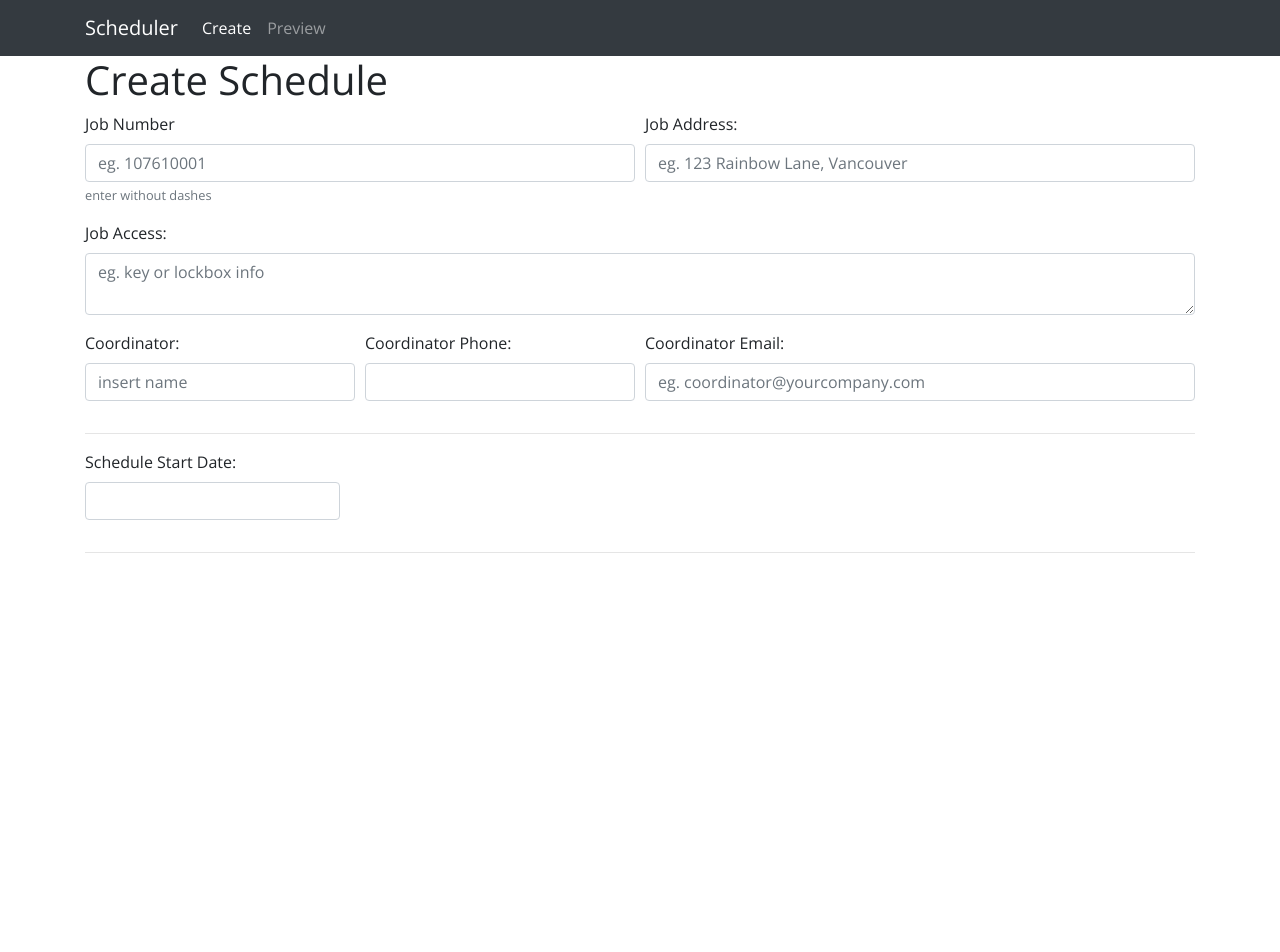
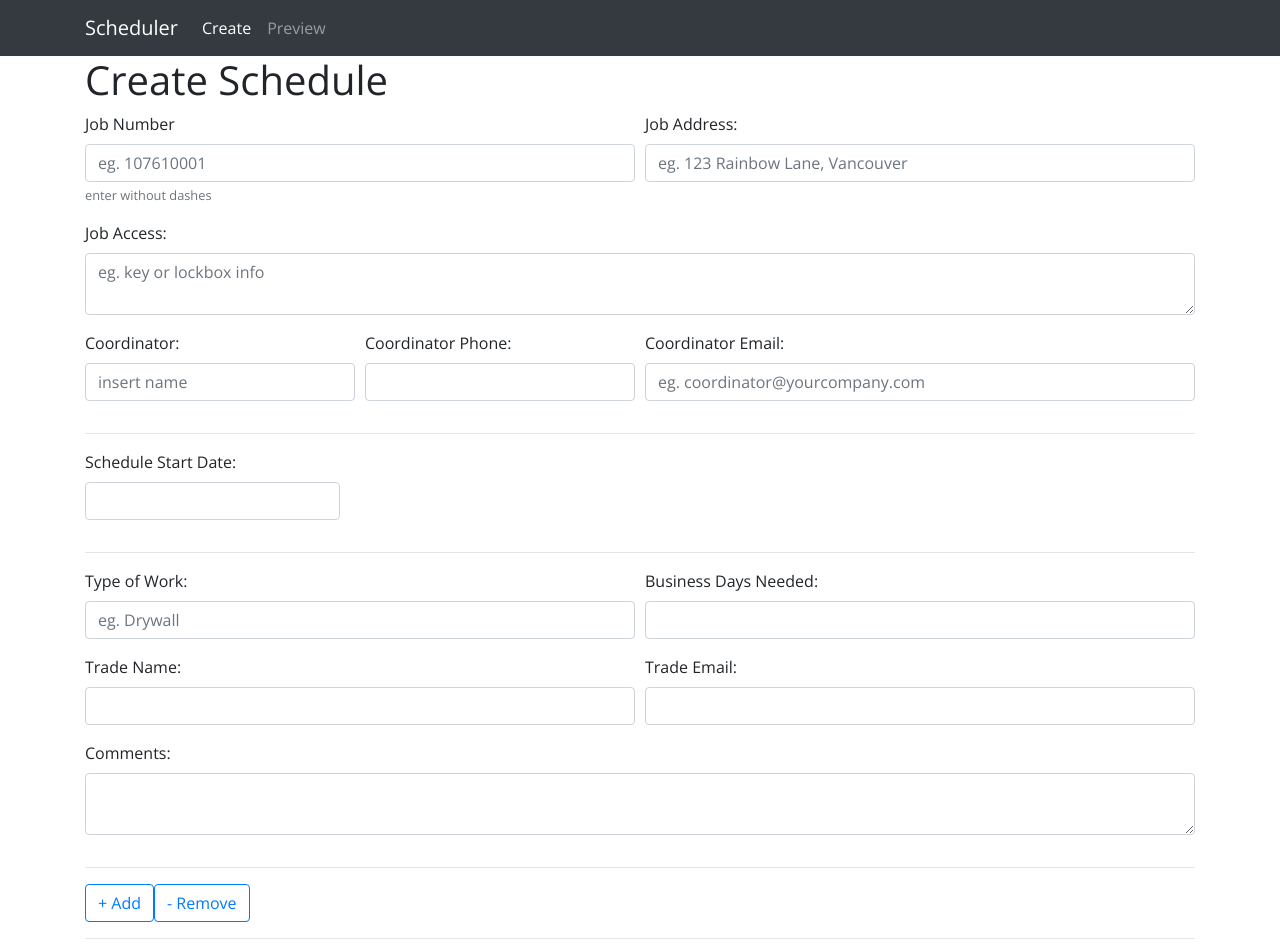
Before and after one commit to seshieya/scheduler, a React (Create React App) app: page / in a window 1280 px wide. Shown: the top 952 px of the page. Before the commit the page ends 800 px from the top, so only its background shows below. Built offline with nearby package versions, Linux system fonts and the light colour scheme.

Commit message:
refactored state for schedule and added ScheduleFormRow & ScheduleBase components

```diff
--- a/src/App.js
+++ b/src/App.js
@@ -2,7 +2,7 @@ import React, {Component} from 'react';
 import 'bootstrap/dist/css/bootstrap.css';
 import './css/schedule.css'
 import MainNavbar from './components/MainNavbar';
-import ScheduleForm from './components/schedule/ScheduleForm';
+import ScheduleBase from './components/schedule/ScheduleBase';
 import { Container } from 'reactstrap';
 
 class App extends Component {
@@ -12,7 +12,7 @@ class App extends Component {
                 <header className="App-header">
                     <MainNavbar/>
                     <Container>
-                        <ScheduleForm/>
+                        <ScheduleBase />
                     </Container>
                 </header>
             </div>
--- /dev/null
+++ b/src/components/schedule/ScheduleBase.js
@@ -0,0 +1,49 @@
+import React, {Component} from 'react';
+import ScheduleForm from './ScheduleForm';
+import ScheduleFormRow from './ScheduleFormRow';
+
+const initialRow = 1;
+
+class ScheduleBase extends Component {
+    constructor(props) {
+        super(props);
+
+        this.state = {
+            rowNumber: initialRow,
+            rows: [<ScheduleFormRow key={initialRow} rowNumber={initialRow} />]
+        };
+
+        this.onAppendRow = this.onAppendRow.bind(this);
+        this.onRemoveRow = this.onRemoveRow.bind(this);
+
+    }
+
+    onAppendRow() {
+        const newRowNumber = this.state.rowNumber + 1;
+
+        this.setState({
+            rowNumber: newRowNumber,
+            rows: this.state.rows.concat(<ScheduleFormRow key={newRowNumber} rowNumber={newRowNumber} />)
+        });
+    }
+
+    onRemoveRow() {
+        const currentRowNumber = this.state.rowNumber;
+        const existingRows = this.state.rows;
+
+        if (currentRowNumber !== initialRow) {
+            this.setState({
+                rowNumber: currentRowNumber - 1,
+                rows: existingRows.slice(0, existingRows.length - 1)
+            });
+        }
+    }
+
+    render() {
+        return(
+            <ScheduleForm formRows={this.state.rows} appendRow={this.onAppendRow} removeRow={this.onRemoveRow}/>
+        );
+    }
+}
+
+export default ScheduleBase;
--- a/src/components/schedule/ScheduleForm.js
+++ b/src/components/schedule/ScheduleForm.js
@@ -1,21 +1,16 @@
-import React, {Component} from 'react';
+import React from 'react';
 import {
-    Container,
     Col,
     Row,
     Form,
     FormGroup,
     FormText,
     Input,
-    Label } from 'reactstrap';
+    Label,
+    Button
+} from 'reactstrap';
 
-class ScheduleForm extends Component {
-    constructor(props) {
-        super(props);
-
-    }
-
-    render() {
+function ScheduleForm(props) {
     return (
         <div>
             <h1>Create Schedule</h1>
@@ -100,11 +95,25 @@ class ScheduleForm extends Component {
 
                 <hr/>
 
+                {props.formRows}
+
+                {/*<input type="button"*/}
+                       {/*value="+ Add"*/}
+                       {/*onClick={ props.appendRow }/>*/}
+                {/*<input type="button"*/}
+                       {/*value="- Remove"*/}
+                       {/*onClick={ props.removeRow }/>*/}
+
+                <Button outline color="primary" onClick={props.appendRow}>+ Add</Button>
+                <Button outline color="primary" onClick={props.removeRow}>- Remove</Button>
+
+                <hr />
+
+                <Button color="primary">Submit</Button>
             </Form>
-
         </div>
     );
-    }
+
 }
 
 export default ScheduleForm;
--- /dev/null
+++ b/src/components/schedule/ScheduleFormRow.js
@@ -0,0 +1,73 @@
+import React from 'react';
+import {
+    FormGroup,
+    Input,
+    Label,
+    Row,
+    Col
+} from 'reactstrap';
+
+function ScheduleFormRow(props) {
+        return (
+            <div>
+                <Row form>
+                    <Col sm="12" md="6">
+                        <FormGroup>
+                            <Label htmlFor={"sc-row" + props.rowNumber + "-type"}>Type of Work:</Label>
+                            <Input type="text"
+                                   name={"sc-row" + props.rowNumber + "-type"}
+                                   id={"sc-row" + props.rowNumber + "-type"}
+                                   className="sc-rows-type"
+                                   placeholder="eg. Drywall"/>
+                        </FormGroup>
+                    </Col>
+                    <Col>
+                        <FormGroup>
+                            <Label htmlFor={"sc-row" + props.rowNumber + "-days"}>Business Days Needed:</Label>
+                            <Input type="text"
+                                   name={"sc-row" + props.rowNumber + "-days"}
+                                   id={"sc-row" + props.rowNumber + "-days"}
+                                   className="sc-rows-days"/>
+                        </FormGroup>
+                    </Col>
+                </Row>
+                <Row form>
+                    <Col sm="12" md="6">
+                        <FormGroup>
+                            <Label htmlFor={"sc-row" + props.rowNumber + "-trade"}>Trade Name:</Label>
+                            <Input type="text"
+                                   name={"sc-row" + props.rowNumber + "-trade"}
+                                   id={"sc-row" + props.rowNumber + "-trade"}
+                                   className="sc-rows-trade"/>
+                        </FormGroup>
+                    </Col>
+                    <Col>
+                        <FormGroup>
+                            <Label htmlFor={"sc-row" + props.rowNumber + "-trade-email"}>Trade Email:</Label>
+                            <Input type="text"
+                                   name={"sc-row" + props.rowNumber + "-trade-email"}
+                                   id={"sc-row" + props.rowNumber + "-trade-email"}
+                                   className="sc-rows-trade-email"/>
+                        </FormGroup>
+                    </Col>
+                </Row>
+
+                <Row form>
+
+                    <Col>
+                        <FormGroup>
+                            <Label htmlFor={"sc-row" + props.rowNumber + "-comments"}>Comments:</Label>
+                            <Input type="textarea"
+                                   name={"sc-row" + props.rowNumber + "-comments"}
+                                   id={"sc-row" + props.rowNumber + "-comments"}
+                                   className="sc-rows-comments"/>
+                        </FormGroup>
+                    </Col>
+                </Row>
+
+                <hr />
+            </div>
+        );
+    }
+
+    export default ScheduleFormRow;
```
Lines whose indentation alone changed are shown as unchanged.
